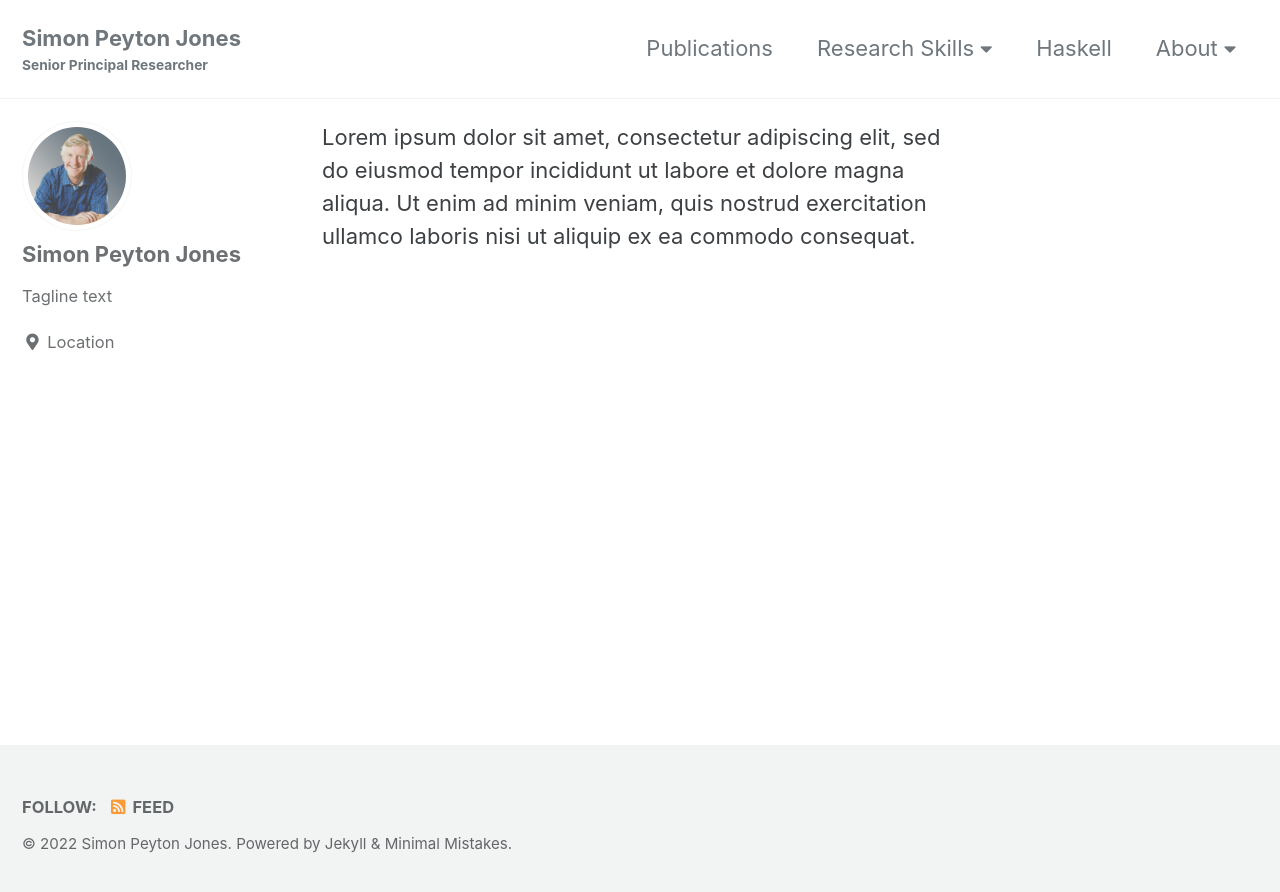
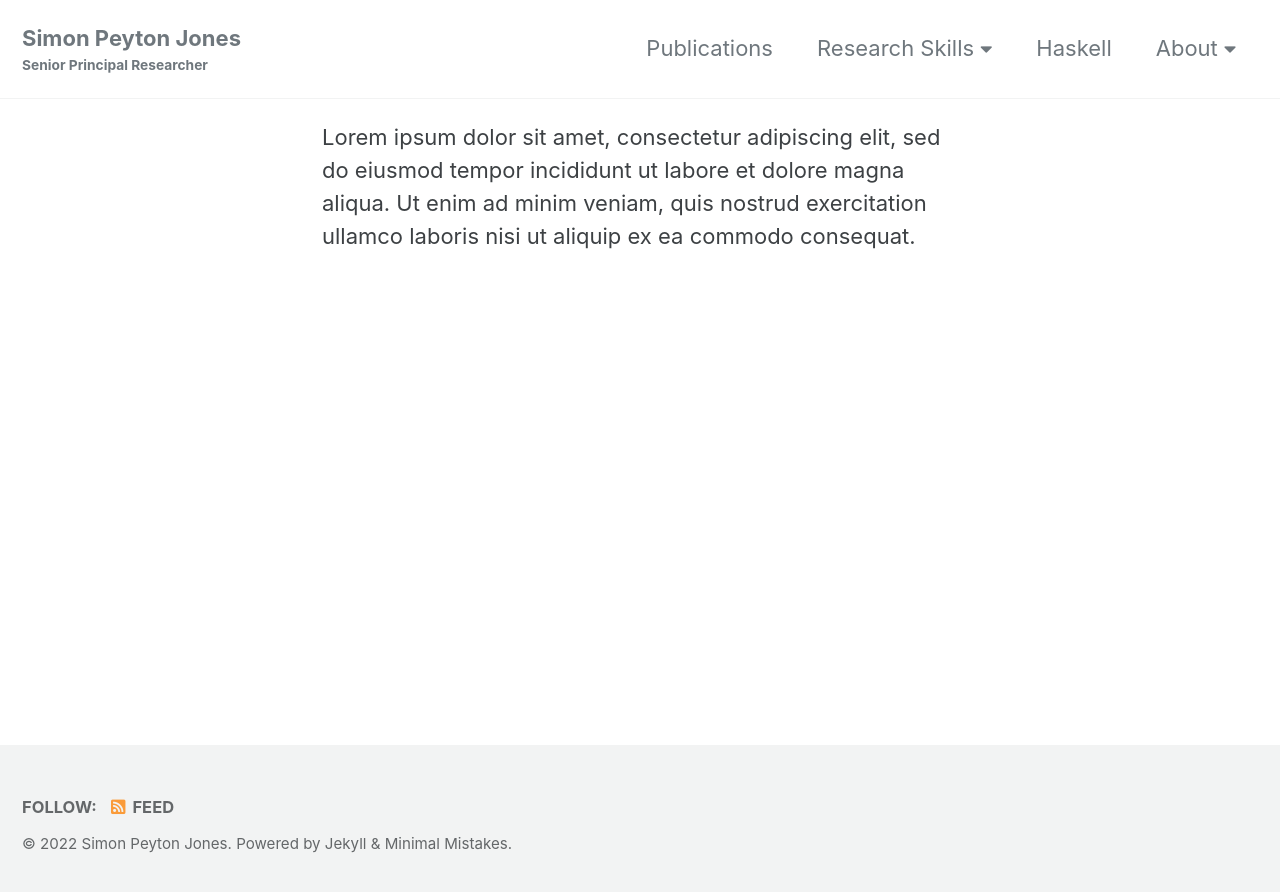
Before and after one commit to simonpj/www.peytonjones.org, a Jekyll site: the page built from _pages/about/bio-and-pictures.md, in a window 1280 px wide. Shown: the top 892 px of the page. Built offline with Jekyll 4.4.1, drawn with Linux system fonts in a browser that asks for light colours; cached includes are drawn as plain includes; part of the change alters nothing that is shown.

Commit message:
Update _config.yml

```diff
--- a/_config.yml
+++ b/_config.yml
@@ -227,21 +227,7 @@ defaults:
       comments: # true
       share: true
       related: true
-  # _publications
-  - scope:
-      path: ""
-      type: publications
-    values:
-      layout: single
-      author_profile: true
-      share: true
-  # _pages
-  - scope:
-      path: "_pages"
-      type: pages
-    values:
-      layout: single
-      author_profile: true
+
 
 # Sass/SCSS
 sass:
```
